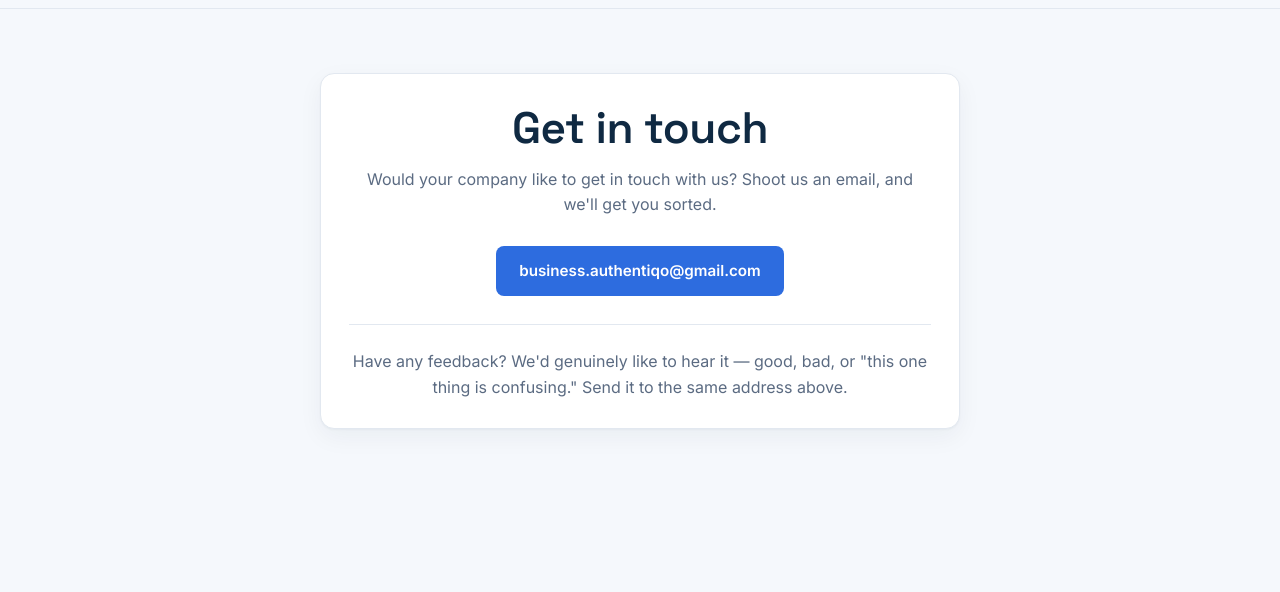
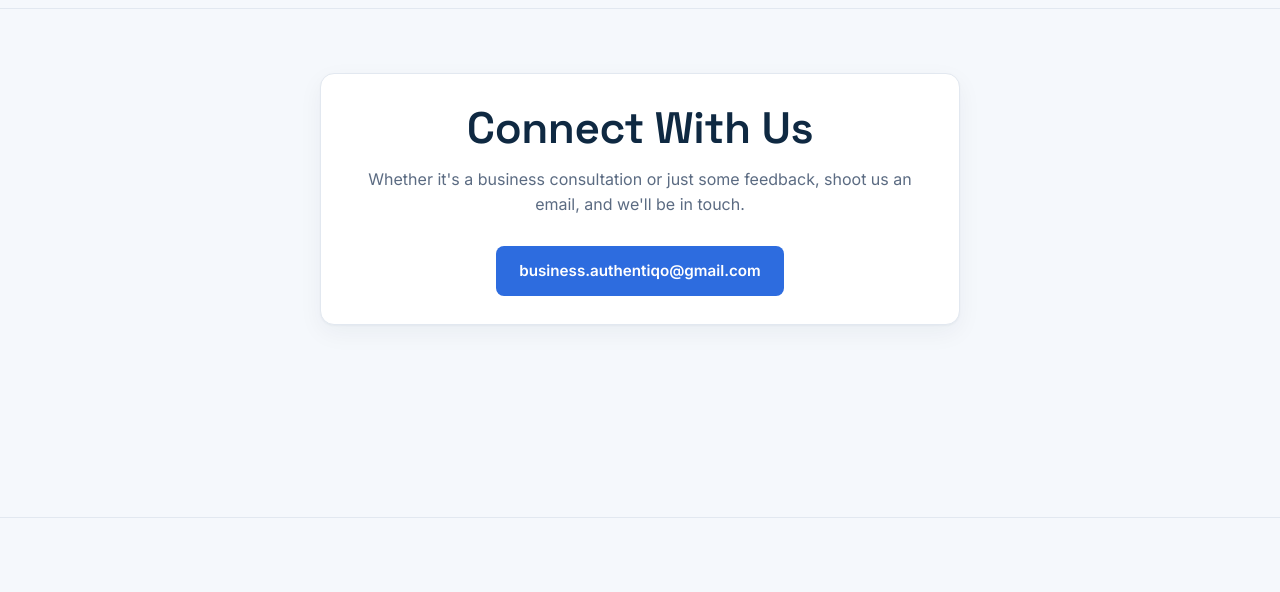
Before and after one commit to marmar-bot-maker/Authentiqo, a website: page public/contact.html in a window 1280 px wide. Shown: the part 64-656 px from the top of the page. Drawn offline with Linux system fonts and the light colour scheme.

Commit message:
Update contact.html

```diff
--- a/public/contact.html
+++ b/public/contact.html
@@ -31,16 +31,13 @@
 
 <main class="wrap" style="padding: 64px 0 96px; max-width: 640px;">
   <div class="card card-pad reveal is-visible" style="text-align: center;">
-    <h1 style="margin-bottom: 12px;">Get in touch</h1>
+    <h1 style="margin-bottom: 12px;">Connect With Us</h1>
     <p style="color: var(--text-mute); margin-bottom: 28px;">
-      Would your company like to get in touch with us? Shoot us an email, and we'll get you sorted.
+      Whether it's a business consultation or just some feedback, shoot us an email, and we'll be in touch.
     </p>
     <a href="mailto:business.authentiqo@gmail.com" class="btn btn-accent" style="display:inline-block;">
       business.authentiqo@gmail.com
     </a>
-    <p style="color: var(--text-mute); margin: 28px 0 0; padding-top: 24px; border-top: 1px solid var(--border);">
-      Have any feedback? We'd genuinely like to hear it — good, bad, or "this one thing is confusing." Send it to the same address above.
-    </p>
   </div>
 </main>
 
```
